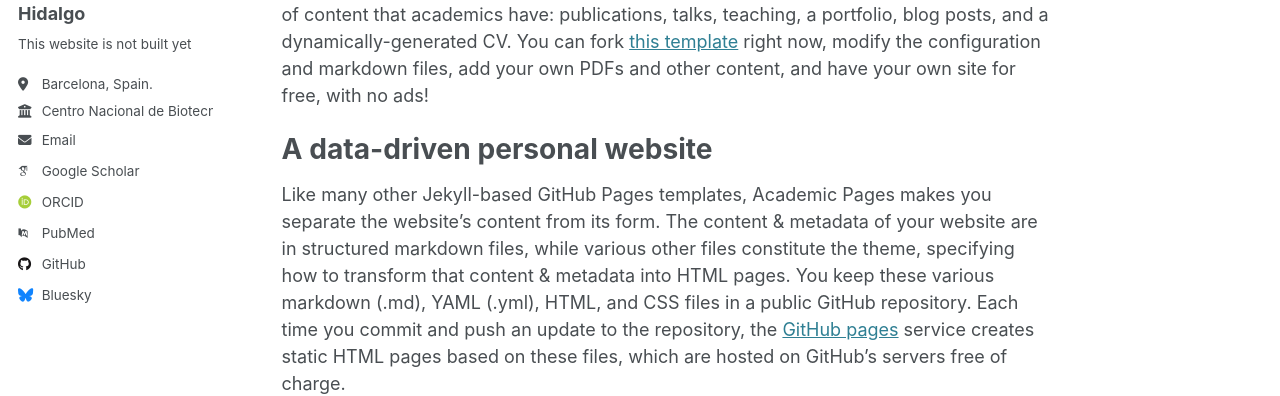
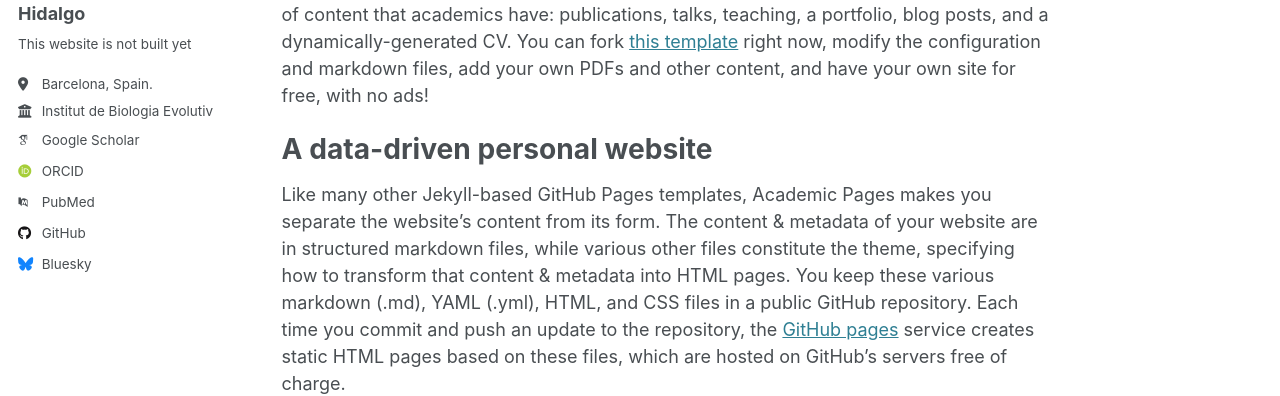
Before and after one commit to DelaFuenteJavier/delafuentejavier.github.io, a Jekyll site: the page built from _pages/about.md, in a window 1280 px wide. Shown: the part 310-706 px from the top of the page. Built offline with Jekyll 4.4.1, drawn with Linux system fonts in a browser that asks for light colours; some web fonts are replaced.

Commit message:
Update _config.yml

```diff
--- a/_config.yml
+++ b/_config.yml
@@ -27,9 +27,8 @@ author:
   pronouns         : # example: "she/her"
   bio              : "This website is not built yet"
   location         : "Barcelona, Spain."
-  employer         : "Centro Nacional de Biotecnología (CNB-CSIC)"
+  employer         : "Institut de Biologia Evolutiva (IBE-CSIC)"
   uri              : # URL
-  email            : "none@example.org"
 
   # Academic websites
   arxiv            : # URL - Update with the correct link to your profile
```
